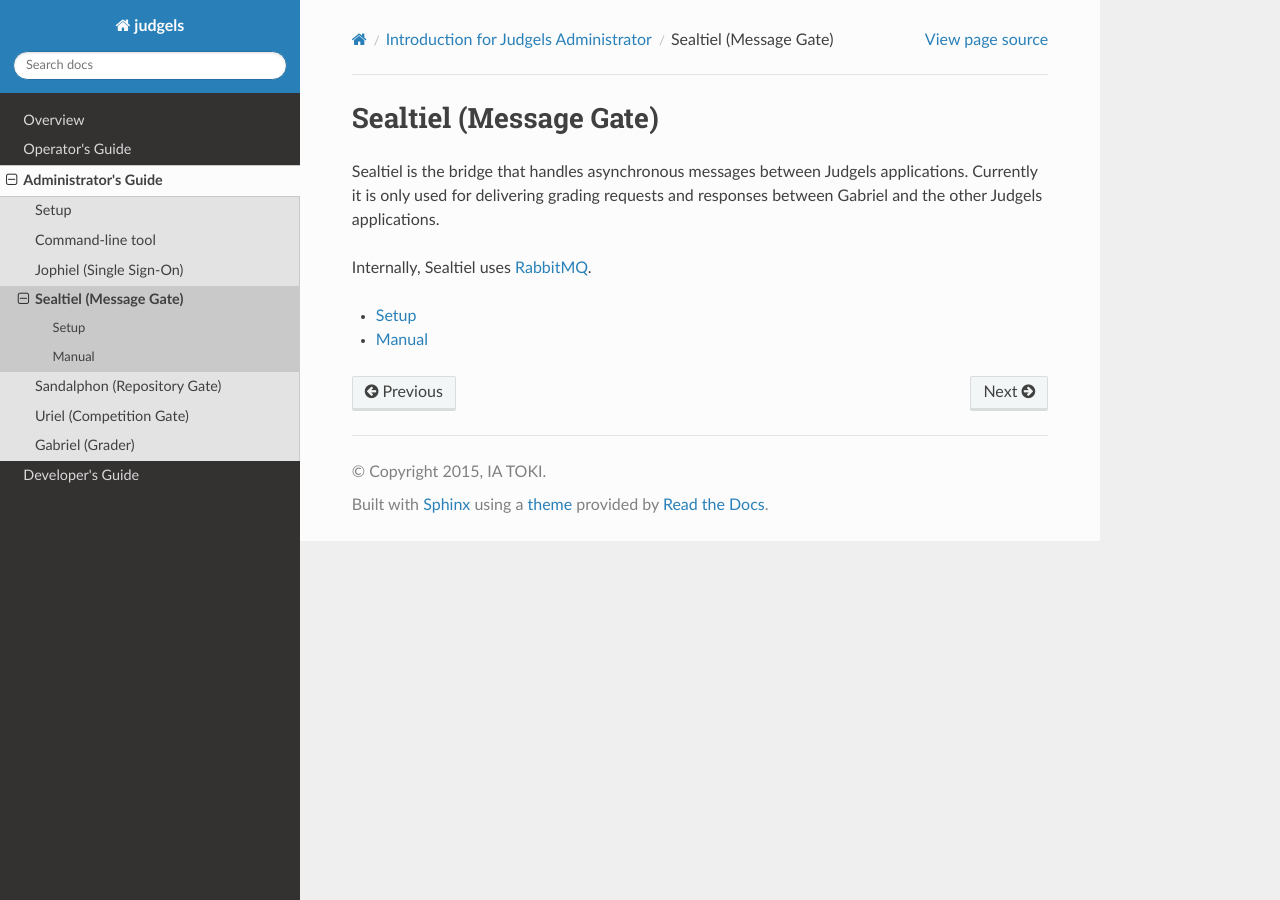
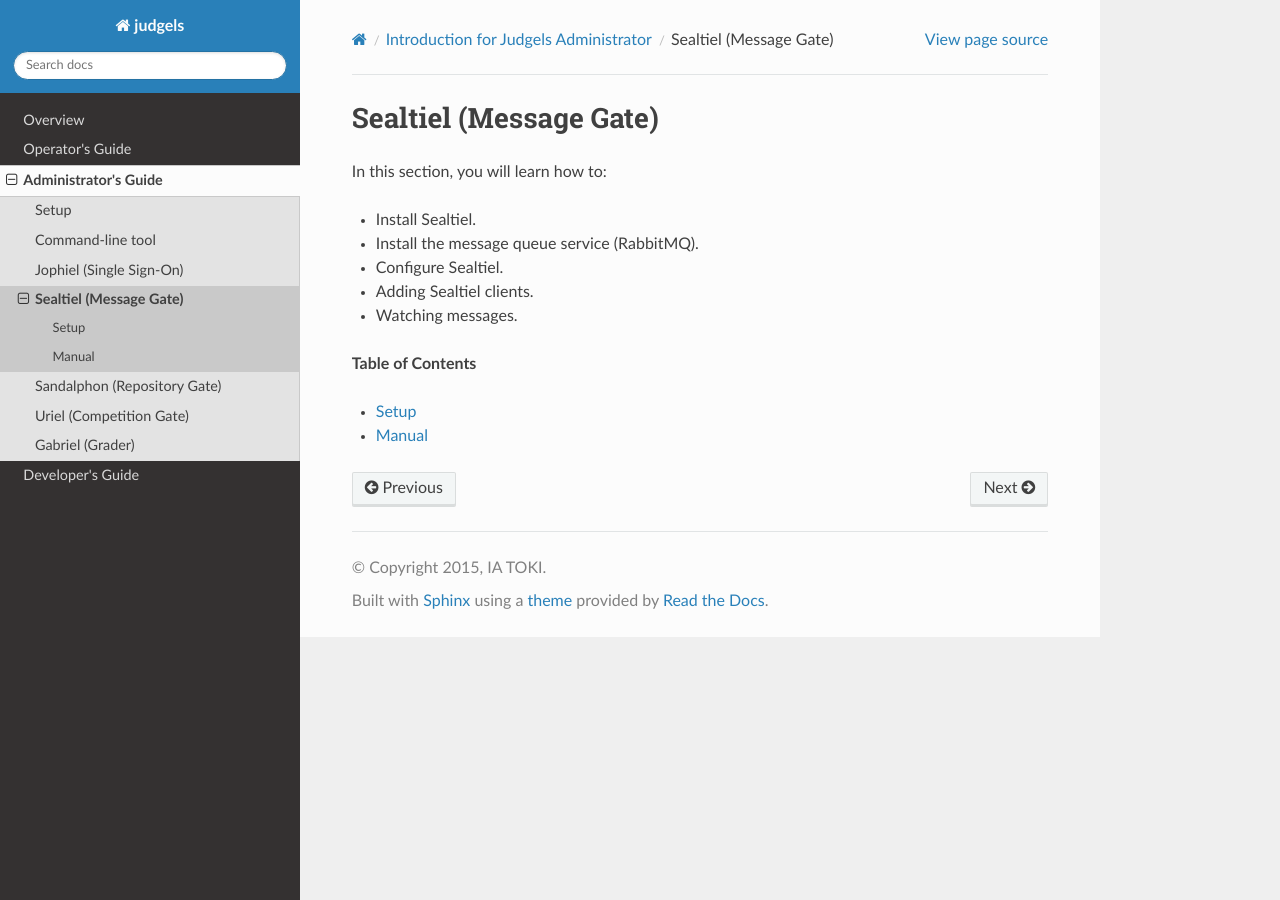
Before and after one commit to judgels/judgels, a Sphinx documentation site: the page built from docs/administrator/sealtiel/sealtiel.rst, in a window 1280 px wide. Built offline with Sphinx 7.4.7 and the Read the Docs theme 2.0.0, drawn with Linux system fonts in a browser that asks for light colours; formulas are drawn with MathJax 3.

Commit message:
Refactor Sealtiel admin guide

```diff
--- a/docs/administrator/sealtiel/sealtiel.rst
+++ b/docs/administrator/sealtiel/sealtiel.rst
@@ -1,9 +1,15 @@
 Sealtiel (Message Gate)
 =======================
 
-Sealtiel is the bridge that handles asynchronous messages between Judgels applications. Currently it is only used for delivering grading requests and responses between Gabriel and the other Judgels applications.
+In this section, you will learn how to:
 
-Internally, Sealtiel uses `RabbitMQ <http://rabbitmq.com>`_.
+- Install Sealtiel.
+- Install the message queue service (RabbitMQ).
+- Configure Sealtiel.
+- Adding Sealtiel clients.
+- Watching messages.
+
+**Table of Contents**
 
 .. toctree::
    :maxdepth: 1
--- a/docs/administrator/sealtiel/setup.rst
+++ b/docs/administrator/sealtiel/setup.rst
@@ -4,7 +4,7 @@ Setup
 Installing RabbitMQ
 -------------------
 
-Sealtiel internally uses RabbitMQ. So, it must be installed first. Follow the installation instruction here: `Downloading and Installing RabbitMQ <https://www.rabbitmq.com/download.html>`_. Make sure you install at least version **3.5.x**.
+Sealtiel internally uses **RabbitMQ**. So, it must be installed first. Follow the installation instruction here: `Downloading and Installing RabbitMQ <https://www.rabbitmq.com/download.html>`_. Make sure you install at least version **3.5.x**.
 
 Starting RabbitMQ
 -----------------
```
